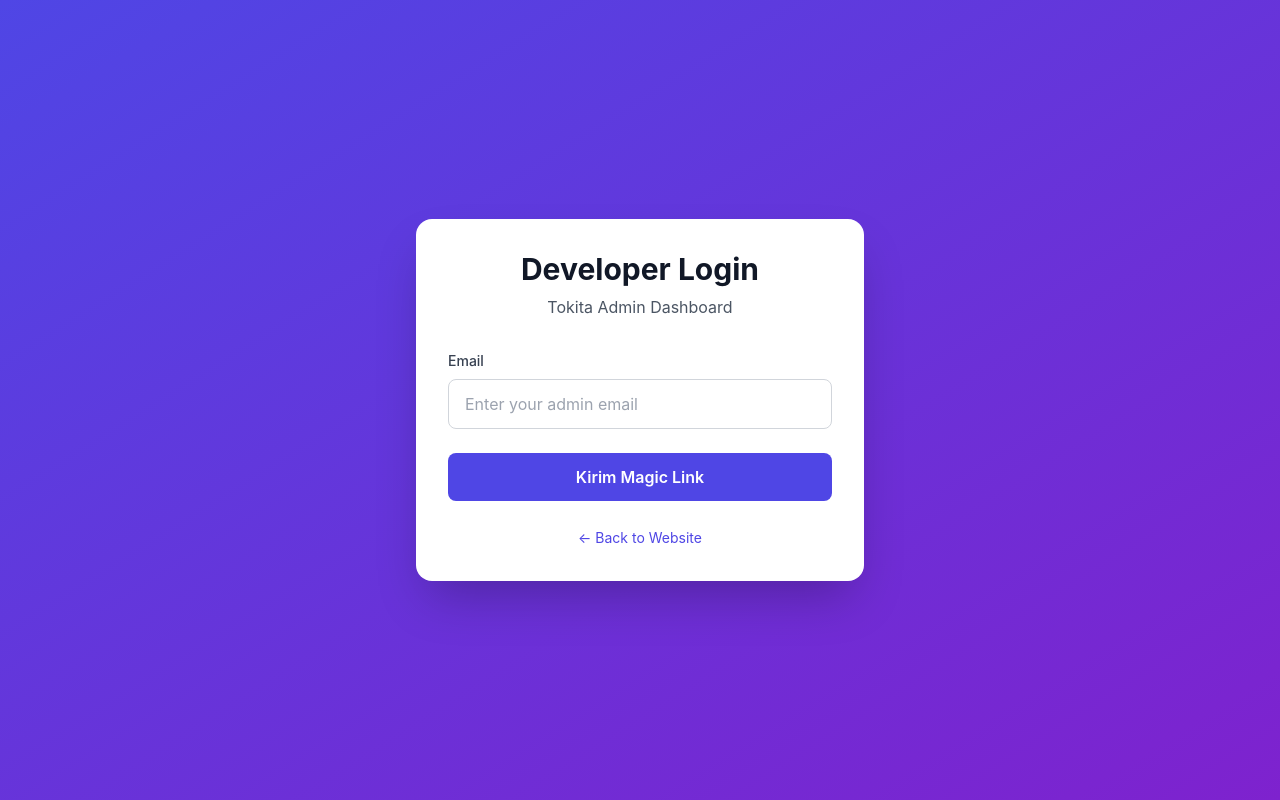
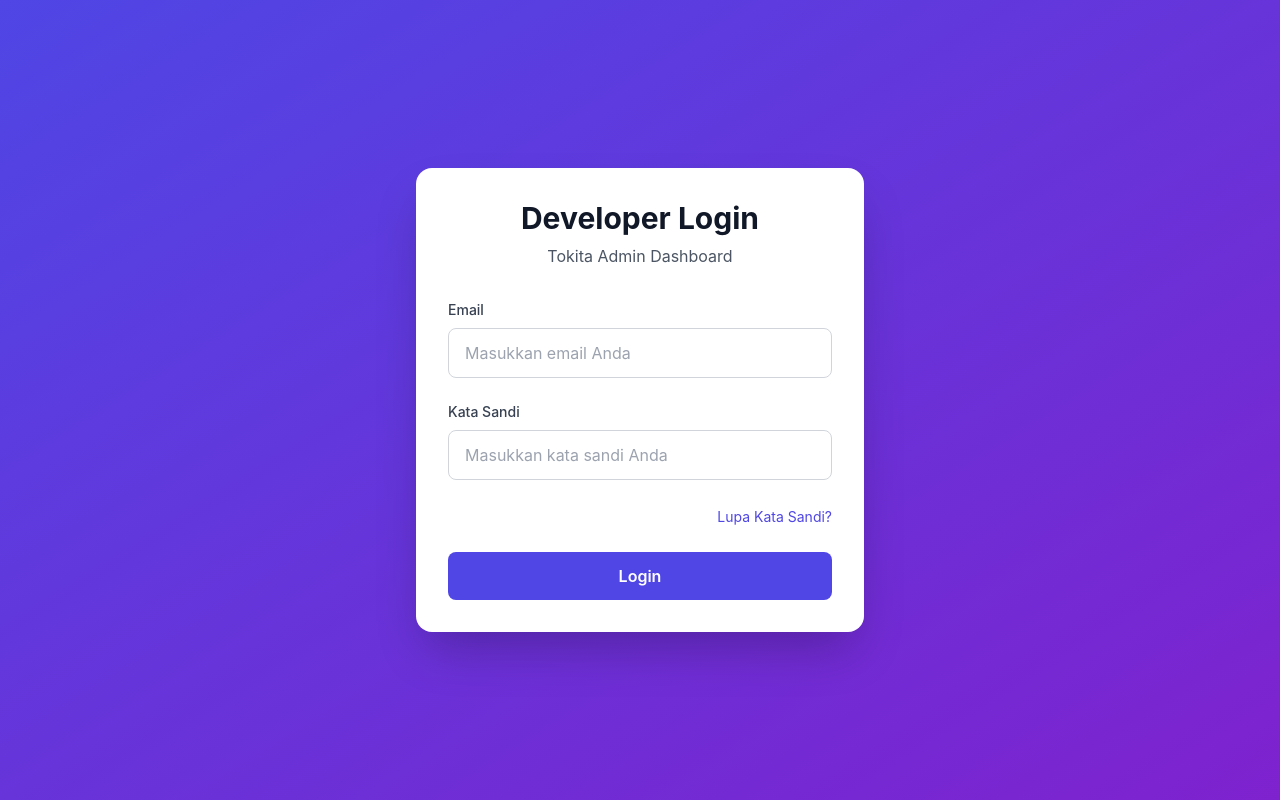
Before and after one commit to Bone81-Tech/tokita, a Next.js app: page /developer in a window 1280 px wide. Built offline with nearby package versions, Linux system fonts and the light colour scheme; no server answers.

Commit message:
Implement email/password login and password reset for developer page

```diff
--- a/app/developer/page.tsx
+++ b/app/developer/page.tsx
@@ -6,6 +6,7 @@
 
 export default function DeveloperPage() {
   const [email, setEmail] = useState('');
+  const [password, setPassword] = useState('');
   const [loading, setLoading] = useState(false);
   const [error, setError] = useState('');
   const [success, setSuccess] = useState('');
@@ -17,18 +18,16 @@
     setLoading(true);
 
     try {
-      const { error: authError } = await supabase.auth.signInWithOtp({
+      const { error: authError } = await supabase.auth.signInWithPassword({
         email: email,
-        options: {
-          // This will redirect the user to the dashboard after they click the magic link
-          emailRedirectTo: `${window.location.origin}/dashboard`,
-        },
+        password: password,
       });
 
       if (authError) {
         setError(authError.message);
       } else {
-        setSuccess('Link login telah dikirim! Silakan periksa email Anda.');
+        setSuccess('Login berhasil! Anda akan dialihkan.');
+        // Redirect will happen via auth listener in layout.tsx or similar
       }
     } catch (err) {
       setError('Terjadi kesalahan. Silakan coba lagi.');
@@ -51,7 +50,7 @@
 
           {success ? (
             <div className="bg-green-50 border border-green-200 text-green-700 px-4 py-3 rounded-lg text-center">
-              <p className="font-semibold">Cek Email Anda</p>
+
               <p>{success}</p>
             </div>
           ) : (
@@ -76,8 +75,35 @@
                   onChange={(e) => setEmail(e.target.value)}
                   required
                   className="w-full px-4 py-3 border border-gray-300 rounded-lg focus:ring-2 focus:ring-indigo-500 focus:border-transparent"
-                  placeholder="Enter your admin email"
+                  placeholder="Masukkan email Anda"
                 />
+              </div>
+
+              <div>
+                <label
+                  htmlFor="password"
+                  className="block text-sm font-medium text-gray-700 mb-2"
+                >
+                  Kata Sandi
+                </label>
+                <input
+                  id="password"
+                  type="password"
+                  value={password}
+                  onChange={(e) => setPassword(e.target.value)}
+                  required
+                  className="w-full px-4 py-3 border border-gray-300 rounded-lg focus:ring-2 focus:ring-indigo-500 focus:border-transparent"
+                  placeholder="Masukkan kata sandi Anda"
+                />
+              </div>
+
+              <div className="text-right">
+                <Link
+                  href="/auth/reset-password"
+                  className="text-sm text-indigo-600 hover:text-indigo-700"
+                >
+                  Lupa Kata Sandi?
+                </Link>
               </div>
 
               <button
@@ -85,19 +111,10 @@
                 disabled={loading}
                 className="w-full bg-indigo-600 text-white py-3 rounded-lg font-semibold hover:bg-indigo-700 transition-colors disabled:opacity-50 disabled:cursor-not-allowed"
               >
-                {loading ? 'Mengirim...' : 'Kirim Magic Link'}
+                {loading ? 'Masuk...' : 'Login'}
               </button>
             </form>
           )}
-
-          <div className="mt-6 text-center">
-            <Link
-              href="/"
-              className="text-sm text-indigo-600 hover:text-indigo-700"
-            >
-              ← Back to Website
-            </Link>
-          </div>
         </div>
       </div>
     </div>
```
Also changed, not shown: public/sw.js.
